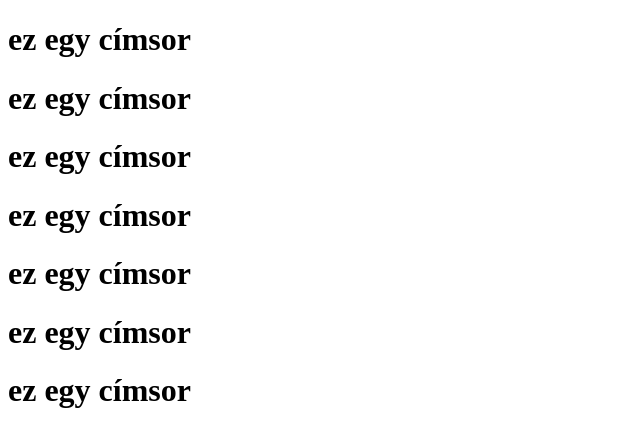
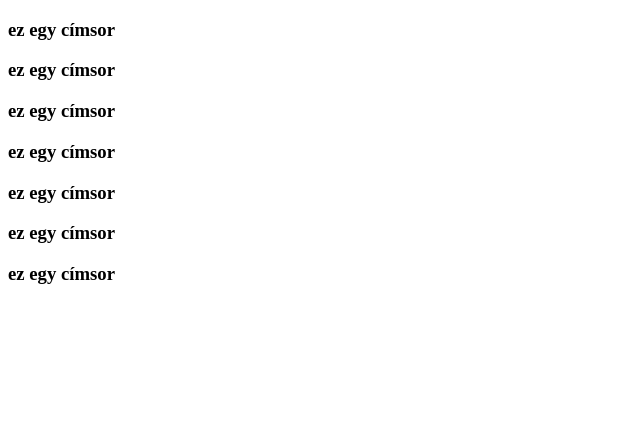
Before and after one commit to kelex2X/testrepo, a plain HTML site: page index.html in a window 1280 px wide. Shown: the whole page, without its empty margins (0-640 px from the left). Drawn offline with Linux system fonts and the light colour scheme.

Commit message:
Update index.html
kommit három

```diff
--- a/index.html
+++ b/index.html
@@ -7,12 +7,12 @@
     <title>Document</title>
 </head>
 <body>
-    <h1>ez egy címsor</h1>
-    <h1>ez egy címsor</h1>
-    <h1>ez egy címsor</h1>
-    <h1>ez egy címsor</h1>
-    <h1>ez egy címsor</h1>
-    <h1>ez egy címsor</h1>
-    <h1>ez egy címsor</h1>
+    <h3>ez egy címsor</h3>
+    <h3>ez egy címsor</h3>
+    <h3>ez egy címsor</h3>
+    <h3>ez egy címsor</h3>
+    <h3>ez egy címsor</h3>
+    <h3>ez egy címsor</h3>
+    <h3>ez egy címsor</h3>
 </body>
 </html>
```
